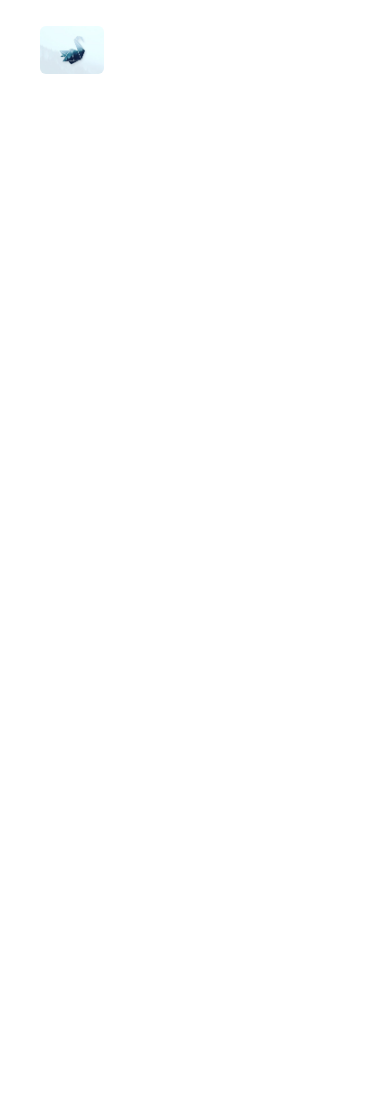
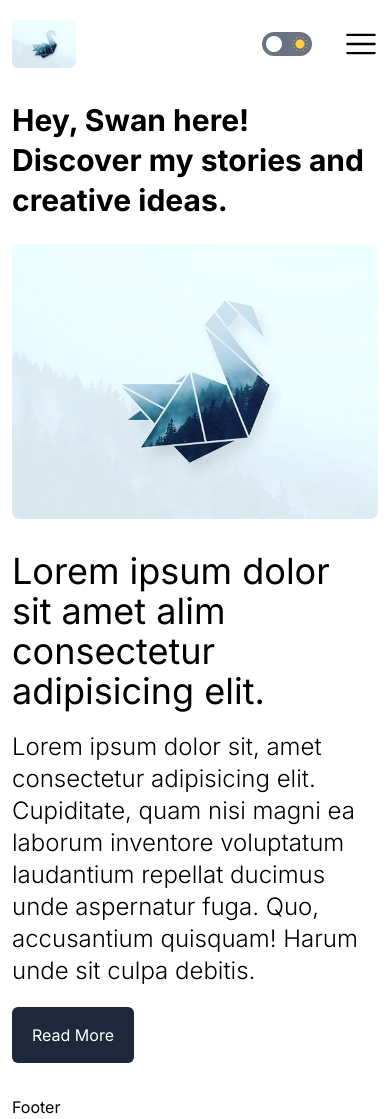
Before and after one commit to arnold-aswan/swan-blogs, a Next.js app: page / in a window 390 px wide. Before the commit the page ends 844 px from the top, so only its background shows below. Built offline with nearby package versions, Linux system fonts and the light colour scheme.

Commit message:
featured section

```diff
--- a/app/layout.js
+++ b/app/layout.js
@@ -2,6 +2,7 @@ import { Inter } from "next/font/google";
 import "./globals.css";
 import Header from "@/components/Header";
 import StoreProvider from "@/lib/StoreProvider";
+import Footer from "@/components/Footer";
 
 const inter = Inter({ subsets: ["latin"] });
 
@@ -15,9 +16,10 @@ export default function RootLayout({ children }) {
     <html lang="en">
       <body className={inter.className}>
         <StoreProvider>
-          <div className="container max-w-screen-2xl px-5">
+          <div className="container max-w-screen-2xl px-3 md:px-5 ">
             <Header />
             {children}
+            <Footer />
           </div>
         </StoreProvider>
       </body>
--- a/app/page.js
+++ b/app/page.js
@@ -1,5 +1,10 @@
+import Featured from "@/components/Featured";
 import Image from "next/image";
 
 export default function Home() {
-  return <main> </main>;
+  return (
+    <main>
+      <Featured />
+    </main>
+  );
 }
--- /dev/null
+++ b/components/CategoryList.jsx
@@ -0,0 +1,9 @@
+import React from 'react'
+
+const CategoryList = () => {
+  return (
+    <div>CategoryList</div>
+  )
+}
+
+export default CategoryList
--- /dev/null
+++ b/components/Featured.jsx
@@ -0,0 +1,40 @@
+import React from "react";
+import Image from "next/image";
+
+const Featured = () => {
+  return (
+    <section className="my-8">
+      <h1 className="text-3xl leading-[40px] font-bold md:text-5xl md:leading-[80px] ">
+        Hey, Swan here! Discover my stories and creative ideas.
+      </h1>
+      <article className="flex flex-col lg:flex lg:flex-row items-center justify-center gap-8 my-6">
+        <div className="flex-1 w-full md:w-1/2 relative">
+          <Image
+            src="/assets/swan.jpg"
+            width={500}
+            height={500}
+            layout="responsive"
+            alt="article-image"
+            className="rounded-lg"
+          />
+        </div>
+        <div className="flex flex-col gap-5 items-start flex-1">
+          <h1 className="text-4xl">
+            Lorem ipsum dolor sit amet alim consectetur adipisicing elit.
+          </h1>
+          <p className="text-2xl font-light">
+            Lorem ipsum dolor sit, amet consectetur adipisicing elit.
+            Cupiditate, quam nisi magni ea laborum inventore voluptatum
+            laudantium repellat ducimus unde aspernatur fuga. Quo, accusantium
+            quisquam! Harum unde sit culpa debitis.
+          </p>
+          <button className="py-4 px-5 dark:bg-light-soft-bg dark:text-light-text bg-dark-soft-bg text-white rounded-md">
+            Read More
+          </button>
+        </div>
+      </article>
+    </section>
+  );
+};
+
+export default Featured;
--- /dev/null
+++ b/components/Footer.jsx
@@ -0,0 +1,9 @@
+import React from 'react'
+
+const Footer = () => {
+  return (
+    <div>Footer</div>
+  )
+}
+
+export default Footer
--- a/components/Header.jsx
+++ b/components/Header.jsx
@@ -11,7 +11,7 @@ import AuthLinks from "./AuthLinks";
 const Header = () => {
   const [mobileNav, setMobileNav] = useState(false);
   return (
-    <header className="flex justify-between items-center px-5 py-5 h-[100px] relative">
+    <header className="flex justify-between items-center my-5 ">
       {/* <nav className="hidden lg:flex gap-4 items-center">
         {socialIcons.map((socialIcon) => (
           <div key={socialIcon.name}>
@@ -29,13 +29,21 @@ const Header = () => {
           className="rounded-md "
         />
       </div>
-      <div
-        onClick={() => setMobileNav(!mobileNav)}
-        className="md:hidden z-20 cursor-pointer">
+      <div className=" flex items-center gap-8 md:hidden z-20 cursor-pointer">
+        <ThemeToggle />
         {mobileNav ? (
-          <FaWindowClose size={34} color="red" />
+          <FaWindowClose
+            size={34}
+            className=""
+            color="red"
+            onClick={() => setMobileNav(!mobileNav)}
+          />
         ) : (
-          <RxHamburgerMenu size={34} color="white" />
+          <RxHamburgerMenu
+            size={34}
+            className="dark:text-white text-black"
+            onClick={() => setMobileNav(!mobileNav)}
+          />
         )}
       </div>
       <nav className="hidden md:flex gap-4 ">
@@ -50,8 +58,8 @@ const Header = () => {
 
       {/* MOBILE NAV */}
       {mobileNav && (
-        <nav className="flex flex-col gap-10 bg-inherit h-screen w-screen mt-7 absolute right-0 left-0 top-0 bottom-0 justify-center items-center md:hidden">
-          <ThemeToggle />
+        <nav className="flex flex-col gap-10 bg-dark-soft-bg/95 text-white  absolute h-screen w-screen mx-auto top-0 left-0 right-0 bottom-0 justify-center items-center md:hidden z-10">
+          {/* <ThemeToggle /> */}
           {navigation.map((nav) => (
             <Link
               href={nav.href}
--- a/tailwind.config.js
+++ b/tailwind.config.js
@@ -7,8 +7,19 @@ module.exports = {
   ],
   theme: {
     container: { center: true },
-    extend: {},
+    extend: {
+      colors: {
+        "bg-light": "#FFFFFF",
+        "light-text": "#000000",
+        "light-soft-bg": "#f0f0f0",
+        "light-soft-text": "#626262",
+        "dark-bg": "#0f172a",
+        "dark-text": "#ddd",
+        "dark-soft-bg": "#1f273a",
+        "dark-soft-text": "#a6a6a6",
+      },
+    },
   },
-  // darkMode: "class",
+  darkMode: "class",
   plugins: [],
 };
```
